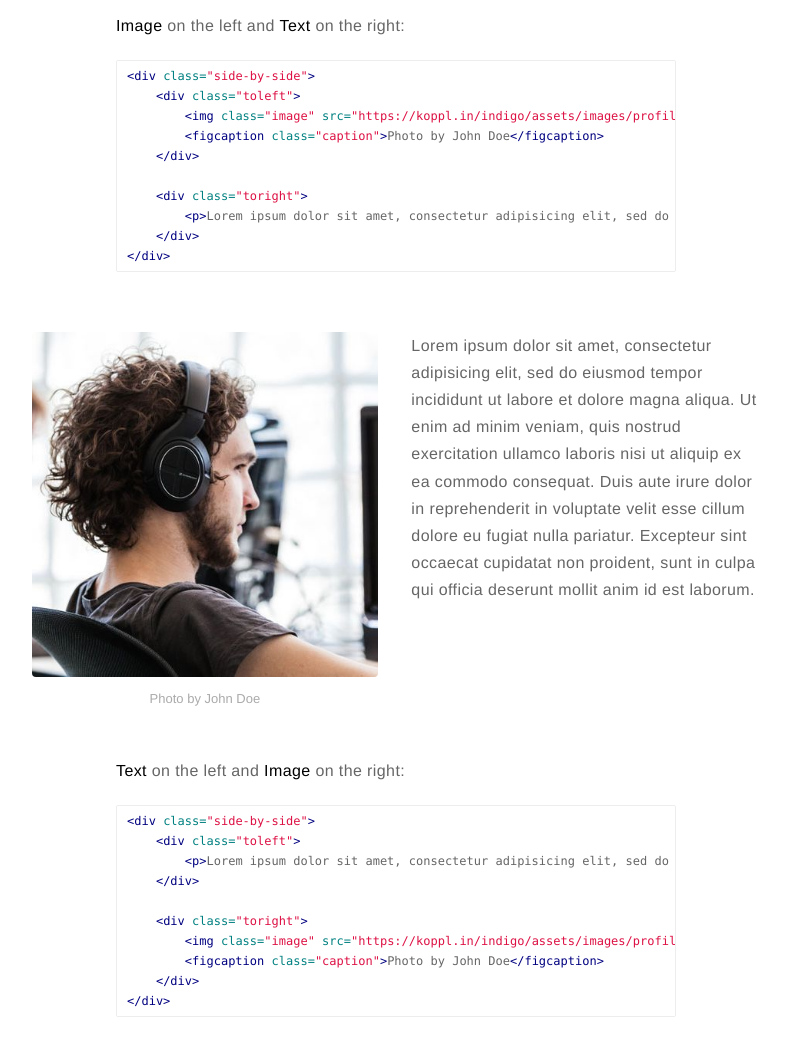
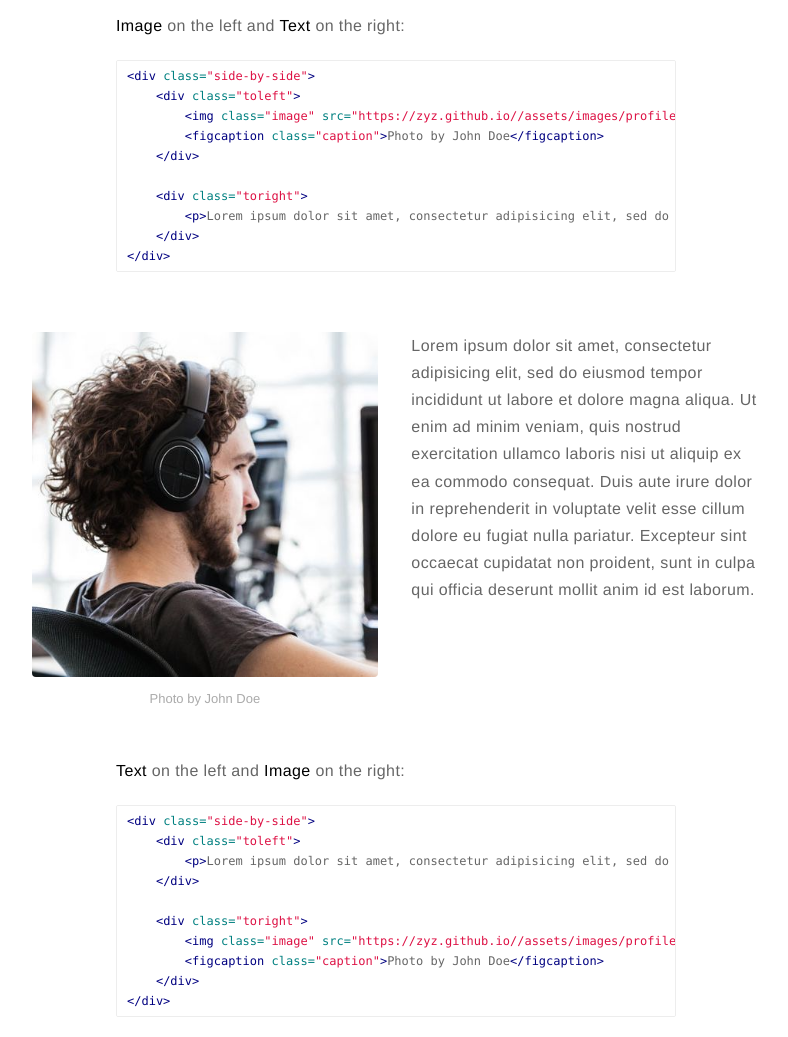
Before and after one commit to DylanZhuang/DylanZhuang.github.io, a Jekyll site: the page built from _posts/2015-02-24-markdown-extra-components.markdown, in a window 1280 px wide and 1400 px high, scrolled down 1068 px. Shown: the part 151-1188 px from the top of the window, without its empty margins (244-1032 px from the left). Built offline with Jekyll 4.4.1, drawn with Linux system fonts in a browser that asks for light colours; comment, search, counter and statistics services are not loaded; part of the change alters nothing that is shown.

Commit message:
*)修改url地址

```diff
--- a/_config.yml
+++ b/_config.yml
@@ -16,7 +16,7 @@ resume: true
 resume-external: true
 resume-url: https://google.com/?q=my+resume
 
-url: https://koppl.in/indigo
+url: https://zyz.github.io/
 # your url: http://USERNAME.github.io
 
 permalink: /:title/
```
